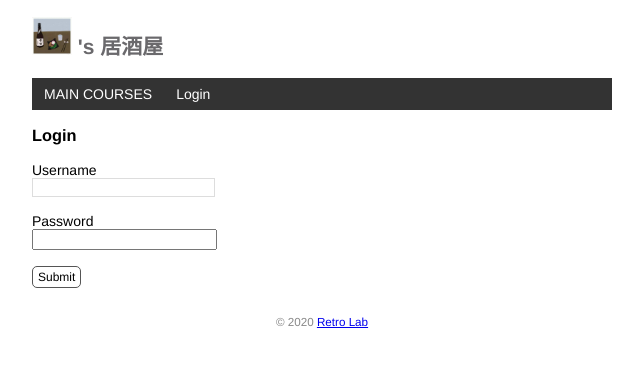
After one commit to RickWeng/watchlist, a Flask app: page /login in a window 1280 px wide. The commit adds this page. Shown: the top 367 px of the page, without its empty margins (318-961 px from the left). Run offline with Flask 2, Linux system fonts and the light colour scheme.

Commit message:
User login

```diff
--- a/app.py
+++ b/app.py
@@ -3,6 +3,8 @@ import sys
 from flask_sqlalchemy import SQLAlchemy
 from flask import Flask, url_for, escape, render_template, request, redirect, flash
 import click
+from werkzeug.security import generate_password_hash, check_password_hash
+from flask_login import LoginManager, UserMixin, login_user, logout_user, login_required, current_user
 
 WIN = sys.platform.startswith('win')
 if WIN:
@@ -17,83 +19,14 @@ app.config['SQLALCHEMY_TRACK_MODIFICATIONS'] = False
 
 db = SQLAlchemy(app)
 
-class User(db.Model):
-    id = db.Column(db.Integer, primary_key=True)
-    name = db.Column(db.String(20))
+login_manager = LoginManager(app)
 
-class Movie(db.Model):
-    id = db.Column(db.Integer, primary_key=True)
-    title = db.Column(db.String(60))
-    year = db.Column(db.String(4))
+@login_manager.user_loader
+def load_user(user_id):
+    user = User.query.get(int(user_id))
+    return user
 
-@app.context_processor
-def inject_user():
-    user = User.query.first()
-    return dict(user=user)
-
-@app.errorhandler(404)
-def page_not_found(e):
-    return render_template('404.html'), 404
-
-@app.errorhandler(400)
-def bad_request(e):
-    return render_template('400.html'), 400
-
-@app.errorhandler(500)
-def internal_server_error(e):
-    return render_template('500.html'), 500
-
-@app.route('/', methods=['GET', 'POST'])
-def index():
-    if request.method == 'POST':
-        title = request.form.get('title')
-        year = request.form.get('year')
-        if not title or not year or len(year) > 4 or len(title) > 60:
-            flash('Invalid input.')
-            return redirect(url_for('index'))
-        movie = Movie(title=title, year=year)
-        db.session.add(movie)
-        db.session.commit()
-        flash('Item created.')
-        return redirect(url_for('index'))
-
-    movies = Movie.query.all()
-    return render_template('index.html', movies=movies)
-
-@app.route('/movie/edit/<int:movie_id>', methods=['GET', 'POST'])
-def edit(movie_id):
-    movie = Movie.query.get_or_404(movie_id)
-
-    if request.method == 'POST':
-        title = request.form['title']
-        year = request.form['year']
-
-        if not title or not year or len(year) > 4 or len(title) > 60:
-            flash('Invalid input.')
-            return redirect(url_for('edit', movie_id=movie_id))
-
-        movie.title = title
-        movie.year = year
-        db.session.commit()
-        flash('Item updated.')
-        return redirect(url_for('index'))
-    return render_template('edit.html', movie=movie)
-
-@app.route('/movie/delete/<int:movie_id>', methods=['POST'])
-def delete(movie_id):
-    movie = Movie.query.get_or_404(movie_id)
-    db.session.delete(movie)
-    db.session.commit()
-    flash('Item deleted.')
-    return redirect(url_for('index'))
-
-@app.route('/user/<name>')
-def user_page(name):
-    return 'User: %s' % escape(name)
-
-@app.route('/test')
-def test_url_for():
-    return url_for('user_page', name='ricky')
+login_manager.login_view = 'login'
 
 @app.cli.command()
 @click.option('--drop', is_flag=True, help='Create after drop.')
@@ -129,3 +62,148 @@ def forge():
 
     db.session.commit()
     click.echo('Done.')
+
+@app.cli.command()
+@click.option('--username', prompt=True, help='The username used to login.')
+@click.option('--password', prompt=True, hide_input=True, confirmation_prompt=True, help='The password used to login.')
+def admin(username, password):
+    db.create_all()
+
+    user = User.query.first()
+    if user:
+        click.echo('Updating user...')
+        user.username = username
+        user.set_password(password)
+    else:
+        click.echo('Creating user...')
+        user = User(username=username, name='Admin')
+        user.set_password(password)
+        db.session.add(user)
+
+    db.session.commit()
+    click.echo('Done.')
+
+class User(db.Model, UserMixin):
+    id = db.Column(db.Integer, primary_key=True)
+    name = db.Column(db.String(20))
+    username = db.Column(db.String(20))
+    password_hash = db.Column(db.String(128))
+
+    def set_password(self, password):
+        self.password_hash = generate_password_hash(password)
+
+    def validate_password(self, password):
+        return check_password_hash(self.password_hash, password)
+
+class Movie(db.Model):
+    id = db.Column(db.Integer, primary_key=True)
+    title = db.Column(db.String(60))
+    year = db.Column(db.String(4))
+
+@app.context_processor
+def inject_user():
+    user = User.query.first()
+    return dict(user=user)
+
+@app.errorhandler(400)
+def bad_request(e):
+    return render_template('400.html'), 400
+
+@app.errorhandler(404)
+def page_not_found(e):
+    return render_template('404.html'), 404
+
+@app.errorhandler(500)
+def internal_server_error(e):
+    return render_template('500.html'), 500
+
+@app.route('/', methods=['GET', 'POST'])
+def index():
+    if request.method == 'POST':
+        if not current_user.is_authenticated:
+            return redirect(url_for('index'))
+        title = request.form.get('title')
+        year = request.form.get('year')
+        if not title or not year or len(year) > 4 or len(title) > 60:
+            flash('Invalid input.')
+            return redirect(url_for('index'))
+        movie = Movie(title=title, year=year)
+        db.session.add(movie)
+        db.session.commit()
+        flash('Item created.')
+        return redirect(url_for('index'))
+
+    movies = Movie.query.all()
+    return render_template('index.html', movies=movies)
+
+@app.route('/movie/edit/<int:movie_id>', methods=['GET', 'POST'])
+@login_required
+def edit(movie_id):
+    movie = Movie.query.get_or_404(movie_id)
+
+    if request.method == 'POST':
+        title = request.form['title']
+        year = request.form['year']
+
+        if not title or not year or len(year) > 4 or len(title) > 60:
+            flash('Invalid input.')
+            return redirect(url_for('edit', movie_id=movie_id))
+
+        movie.title = title
+        movie.year = year
+        db.session.commit()
+        flash('Item updated.')
+        return redirect(url_for('index'))
+    return render_template('edit.html', movie=movie)
+
+@app.route('/movie/delete/<int:movie_id>', methods=['POST'])
+@login_required
+def delete(movie_id):
+    movie = Movie.query.get_or_404(movie_id)
+    db.session.delete(movie)
+    db.session.commit()
+    flash('Item deleted.')
+    return redirect(url_for('index'))
+
+@app.route('/login', methods=['GET', 'POST'])
+def login():
+    if request.method == 'POST':
+        username = request.form['username']
+        password = request.form['password']
+
+        if not username or not password:
+            flash('Invalid input.')
+            return redirect(url_for('login'))
+
+        user = User.query.first()
+        if username == user.username and user.validate_password(password):
+            login_user(user)
+            flash('Login success.')
+            return redirect(url_for('index'))
+
+        flash('Invalid username or password')
+        return redirect(url_for('login'))
+
+    return render_template('login.html')
+
+@app.route('/logout')
+@login_required
+def logout():
+    logout_user()
+    flash('Goodbye.')
+    return redirect(url_for('index'))
+
+@app.route('/settings', methods=['GET', 'POST'])
+@login_required
+def settings():
+    if request.method == 'POST':
+        name = request.form['name']
+        if not name or len(name) > 20:
+            flash('Invalid input.')
+            return redirect(url_for('settings'))
+
+        current_user.name = name
+        db.session.commit()
+        flash('Settings updated.')
+        return redirect(url_for('index'))
+    return render_template('settings.html')
--- a/templates/base.html
+++ b/templates/base.html
@@ -20,6 +20,12 @@
         <nav>
             <ul>
                 <li><a href="{{ url_for('index') }}">MAIN COURSES</a></li>
+                {% if current_user.is_authenticated %}
+                <li><a href="{{ url_for('settings') }}">Settings</a></li>
+                <li><a href="{{ url_for('logout') }}">Logout</a></li>
+                {% else %}
+                <li><a href="{{ url_for('login') }}">Login</a></li>
+                {% endif %}
             </ul>
         </nav>
         {% block content%}
--- a/templates/index.html
+++ b/templates/index.html
@@ -1,19 +1,23 @@
 {% extends 'base.html' %}
 {% block content %}
         <p>Top {{ movies|length }} Favorite Movies of All Time</p>
+        {% if current_user.is_authenticated %}
         <form method="post">
             Name <input type="text" name="title" autocomplete="off" required>
             Year <input type="text" name="year" autocomplete="off" required>
             <input class="btn" type="submit" name="submit" value="Add">
         </form>
+        {% endif %}
         <ul class="movie-list">
             {% for movie in movies %}
             <li>{{ movie.title }} ({{ movie.year }})
                 <span class="float-right">
+                    {% if current_user.is_authenticated %}
                     <a class="btn" href="{{ url_for('edit', movie_id=movie.id) }}">Edit</a>
                     <form class="inline-form" method="post" action="{{ url_for('delete', movie_id=movie.id) }}">
                         <input class="btn" type="submit" name="delete" value="Delete" onclick="return confirm('Are you sure')">
                     </form>
+                    {% endif %}
                     <a class="douban" href="https://search.douban.com/movie/subject_search?search_text={{ movie.title }}&cat=1002" target="_blank" title="Find this movie on Douban">豆瓣</a>
                 </span>
             </li> {# equal to movie['title'] #}
--- /dev/null
+++ b/templates/login.html
@@ -0,0 +1,11 @@
+{% extends 'base.html' %}
+{% block content %}
+<h3>Login</h3>
+<form method="post">
+    Username<br>
+    <input type="text" name="username" required><br><br>
+    Password<br>
+    <input type="password" name="password" required><br><br>
+    <input class="btn" type="submit" name="submit" value="Submit">
+</form>
+{% endblock %}
```
Also changed, not shown: templates/settings.html (added, +8 -0 lines).
